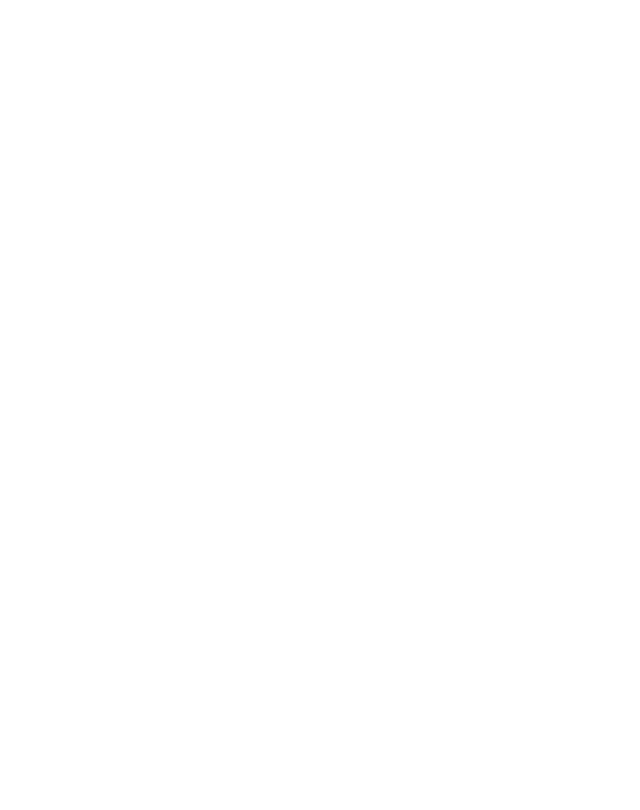
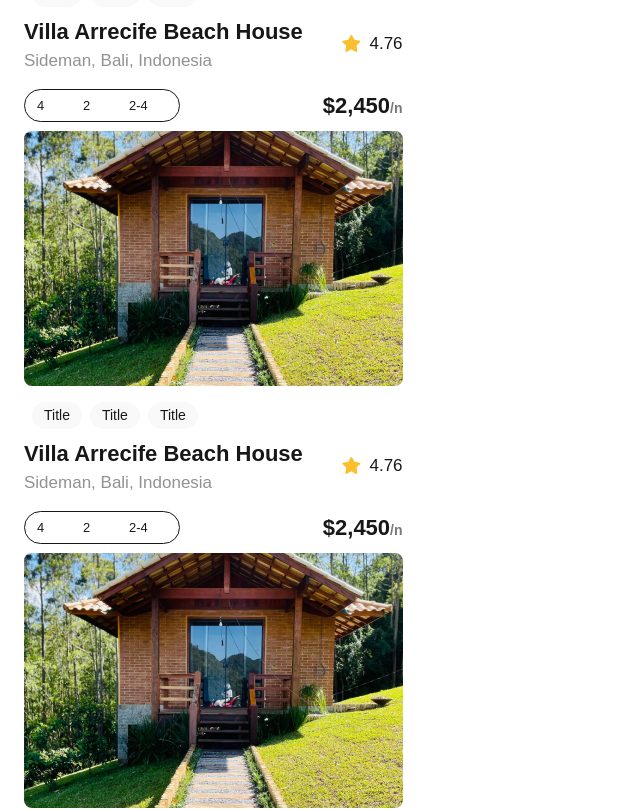
Before and after one commit to amosamue/alx-project-0x00-setup, a Next.js app in the folder alx-project-0x00/: page /landing in a window 1280 px wide. Shown: the part 343-1153 px from the top of the page, without its empty margins (0-640 px from the left). Before the commit the page ends 800 px from the top, so only its background shows below. Built offline with nearby package versions, Linux system fonts and the light colour scheme.

Commit message:
feat: render Card components in Landing page for Task 4

```diff
--- a/alx-project-0x00/pages/landing.tsx
+++ b/alx-project-0x00/pages/landing.tsx
@@ -1,9 +1,15 @@
 import React from "react";
+import Card from "@/components/Card";
 
 const Landing: React.FC = () => {
   return (
-    <div>
+    <div className="p-6">
       <h1 className="text-xl font-extralight">Landing Page</h1>
+
+      {/* Render Card component */}
+      <Card />
+      <Card />
+      <Card />
     </div>
   );
 };
```
